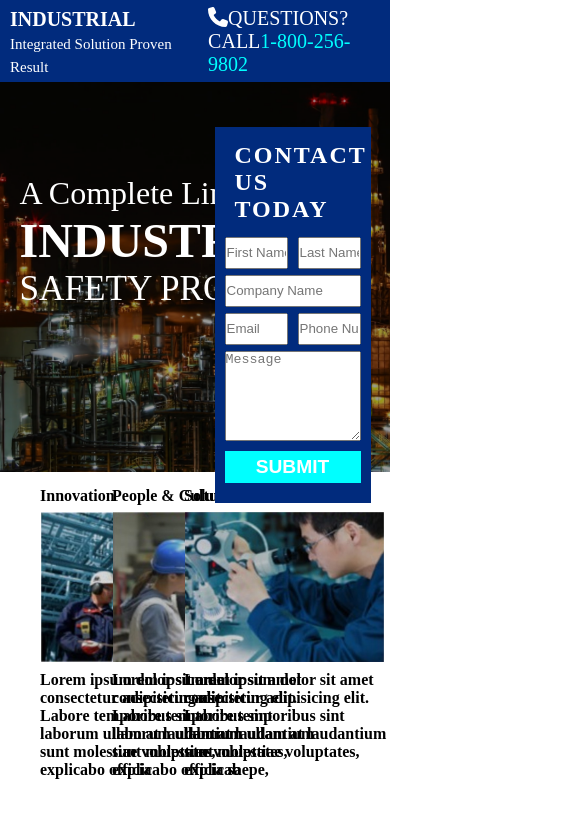
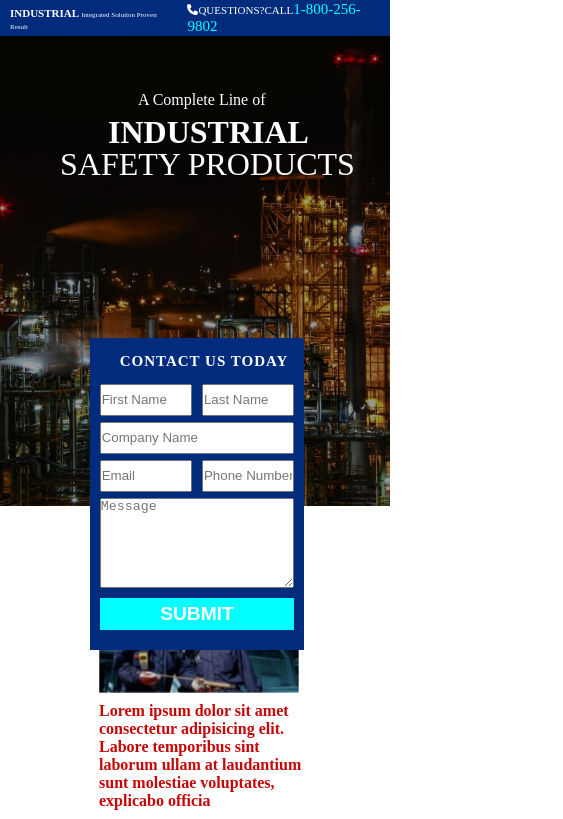
Before and after one commit to Iconicash/webpage3, a plain HTML site: page index.html in a window 390 px wide. Shown: the top 819 px of the page, 563 px wide, since content can reach past the window. Drawn offline with Linux system fonts and the light colour scheme.

Commit message:
Mobile responsive

```diff
--- a/assest/css/style.css
+++ b/assest/css/style.css
@@ -282,8 +282,6 @@
   color: #fff;
   font-weight: bold;
   word-wrap: break-word;
-
-
 }
 .Form {
   display: flex;
@@ -298,7 +296,6 @@
 }
 
 .Form .hl{
-
   color: #fff;
   letter-spacing: 2px;
   padding-bottom: 8px;
@@ -311,8 +308,6 @@
   display: flex;
   gap: 10px;
   width: 100%;
-
-
 }
 div input {
   width: 100%;
@@ -370,7 +365,7 @@ color: #000000;
 
 .about{
   width: 100%;
-  height: 220px;
+  height: 180px;
 
   padding: 15px 30px;
   font-weight: lighter;
@@ -383,9 +378,9 @@ padding: 5px;
  .about button{
 
 
-  padding: 1px 120px;
+  padding: 5px 100px;
 
-  margin-top: 9px;
+  margin-top: 10px;
  }
 
  .working {
@@ -406,7 +401,8 @@ padding: 5px;
 .working .para{
   padding: 15px 10px;
   font-weight: bold;
-text-align: center;}
+text-align: center;
+}
 
 .working1{
   width: 100%;
@@ -423,9 +419,7 @@ text-align: center;}
 
 
 }
-.working1 h2{
 
-}
 .working1 .para1{
   padding: 15px 10px;
   font-weight: bold;
@@ -441,28 +435,207 @@ text-align: center;
     height: auto;
     color: #fff;
     background-color: #012B7D;
-    font-size: 20px;
+    font-size: 11px;
 }
 .nav ul li{
     display: inline-block;
     margin: 0px 10px;
 }
 .nav ul span{
-  font-size: 15px;
+  font-size: 7px;
     font-weight: lighter;
 }
 .nav .no{
-  font-size: 20px;
+  font-size: 15px;
   color: #00FFFF;
 }
 .nav .b{
-  margin-top: 8px;
+  margin-top: 7px;
   margin-bottom: 5px;
   font-weight: bold;
 }
 
+.ContainerImg {
+  width: 100%;
+    height: 470px;
+    position: relative;
+  }
+
+.ImgText {
+  position: absolute;
+  line-height: 2rem;
+  top: 10%;
+  color: #ffffff;
+  left: 20%;
+}
+.FirstPara {
+  font-size: 1rem;
+  padding: 0px 60px;
+}
+.Heading {
+  font-size: 2rem;
+  padding: 0px 30px;
+}
+.SecHeading {
+  font-size: 2rem;
+  margin-left: -18px;
+}
 
 
 
+.Form {
+  display: flex;
+  background-color: #012B7D;
+  flex-direction: column;
+  width: 55%;
+  row-gap: 6px;
+  padding: 15px 10px;
+  position: absolute;
+  top: 40%;
+  right: 22%;
+}
+
+.Form .hl{
+  color: #fff;
+  letter-spacing: 1px;
+  padding-bottom: 8px;
+  margin-left: 20px;
+  font-weight: light;
+  font-size: 10px;
+}
+
+.InputDiv {
+  display: flex;
+  gap: 10px;
+  width: 100%;
+}
+div input {
+  width: 100%;
+  height: 2rem;
+}
+textarea {
+  width: 100%;
+  height: 90px;
+}
+.SubmitButton {
+  padding: 5px ;
+  font-size: larger;
+  font-weight: bold;
+  background: #00FFFF;
+  color: #fff;
+  border: none;
+  margin-bottom: 5px;
 
 }
+
+.menu{
+  width: 100%;
+  height: auto;
+  display:flex;
+  flex-direction: column;
+  color:  #022D7C;
+  padding-right: 170px;
+  margin-right: 50px;
+
+  align-items: center;
+
+
+}
+.menu div{
+  width: 90%;
+}
+.menu div img{
+  width: 250px;
+  height: 150px;
+  padding-left: 50px;
+  margin-top: 12px;
+  margin-bottom: 500px;
+
+  }
+  .menu .p1 .p2{
+    padding-left: 100px;
+    color: #00FFFF;
+  }
+  .menu div .p3{
+    width: 220px;
+  height: 200px;
+  margin-top: -495px;
+  margin-left: 50px;
+   margin-bottom: -77px;
+  color: #c70707;
+  }
+  .about{
+    width: 100%;
+    height: 230px;
+
+    padding: 15px 30px;
+    font-weight: lighter;
+
+
+   }
+
+
+   .working {
+    width: 120%;
+    height: auto;
+    display:flex;
+    flex-direction: column;
+    padding: 0px 100px;
+   }
+
+   .working img{
+    width: 326px;
+    height: 237px;
+    margin-left: -52px;
+    margin-top: 19px;
+
+  }
+  .working h2{
+    margin-left: -86px;
+  }
+
+  .working .para .pp{
+    padding: 0px 0px;
+    margin-left: -86px;
+    font-weight: bold;
+  text-align: center;
+  }
+
+  .working1 h2{
+    margin-left: -86px;
+  }
+
+  .working1 {
+    width: 120%;
+    height: auto;
+    display:flex;
+    flex-direction: column;
+    padding: 0px 100px;
+   }
+
+  .working1 .para1 .ppp{
+    padding: 0px 0px;
+    margin-left: -86px;
+    font-weight: bold;
+  text-align: center;
+  }
+
+  .working1 img{
+    width: 326px;
+    height: 237px;
+    margin-left: -52px;
+    margin-top: 19px;
+
+  }
+
+  .header{
+    width: 100%;
+    height: auto;
+    padding: 5px ;
+    text-align: center;
+    background-color: #012B7D;
+    color: #fff;
+    font-size: 18px;
+    margin-top: 50px;
+  }
+}
--- a/index.html
+++ b/index.html
@@ -60,21 +60,21 @@
     <section class="menu">
 
         <div class="p1">
-            <p class="p1">Innovation</p>
+            <p class="p2">Innovation</p>
             <img src="./assest/img/archi.jpg" alt="">
-            <p>Lorem ipsum dolor sit amet consectetur adipisicing elit. Labore temporibus sint laborum ullam at
+            <p class="p3">Lorem ipsum dolor sit amet consectetur adipisicing elit. Labore temporibus sint laborum ullam at
                 laudantium sunt molestiae voluptates, explicabo officia </p>
         </div>
-        <div>
-            <p class="p1">People & Culture</p>
+        <div class="p1">
+            <p class="p2">People & Culture</p>
             <img src="./assest/img/cumu.jpg" alt="">
-            <p>Lorem ipsum dolor sit amet consectetur adipisicing elit. Labore temporibus sint laborum ullam at
+            <p class="p3">Lorem ipsum dolor sit amet consectetur adipisicing elit. Labore temporibus sint laborum ullam at
                 laudantium sunt molestiae voluptates, explicabo officia saepe, </p>
         </div>
-        <div>
-            <p class="p1">Solution at a Glance</p>
+        <div class="p1">
+            <p class="p2">Solution Glance</p>
             <img src="./assest/img/obs.jpg" alt="">
-            <p>Lorem ipsum dolor sit amet consectetur adipisicing elit. Labore temporibus sint laborum ullam at
+            <p class="p3">Lorem ipsum dolor sit amet consectetur adipisicing elit. Labore temporibus sint laborum ullam at
                 laudantium sunt molestiae voluptates, explicab</p>
         </div>
         <!--/menu section End  -->
@@ -101,7 +101,7 @@
         </div>
         <div class="para">
             <h2>Lorem ipsum dolor sit.</h2>
-            <p>
+            <p class="pp">
                 Lorem ipsum dolor sit amet consectetur adipisicing elit. Voluptas sit natus impedit unde illo quisquam
                 suscipit consectetur assumenda recusandae cum nisi non, reiciendis quidem minima quo cumque accusantium
                 magnam mollitia dolor accusamus. Dolor beatae debitis a iusto, doloribus quas illum architecto
@@ -117,7 +117,7 @@
     <div class="working1">
         <div class="para1">
             <h2>Lorem ipsum dolor sit.</h2>
-            <p>
+            <p class="ppp">
                 Lorem ipsum dolor sit amet consectetur adipisicing elit. Voluptas sit natus impedit unde illo quisquam
                 suscipit consectetur assumenda recusandae cum nisi non, reiciendis quidem minima quo cumque accusantium
                 magnam mollitia dolor accusamus. Dolor beatae debitis a iusto, doloribus quas illum architecto
```
